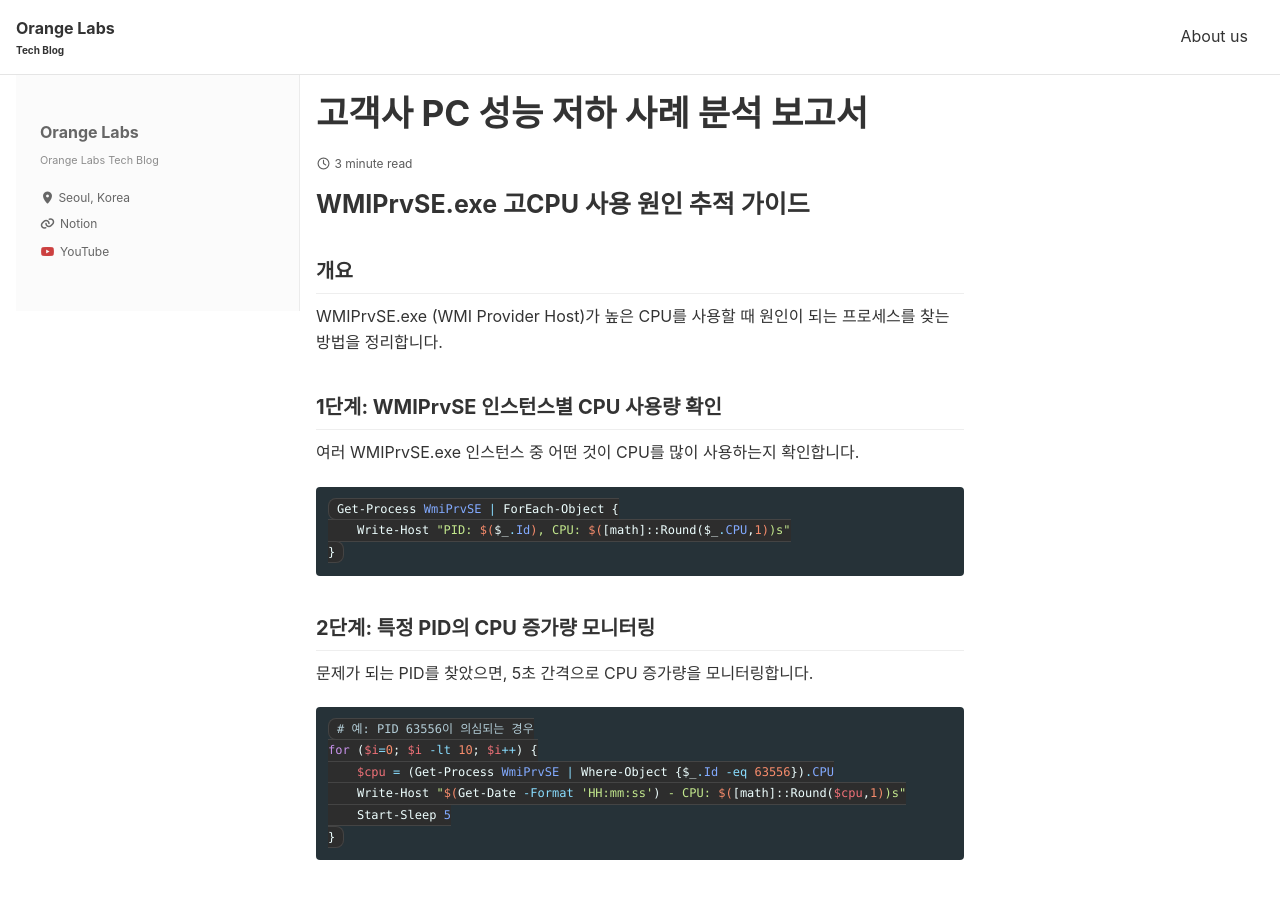
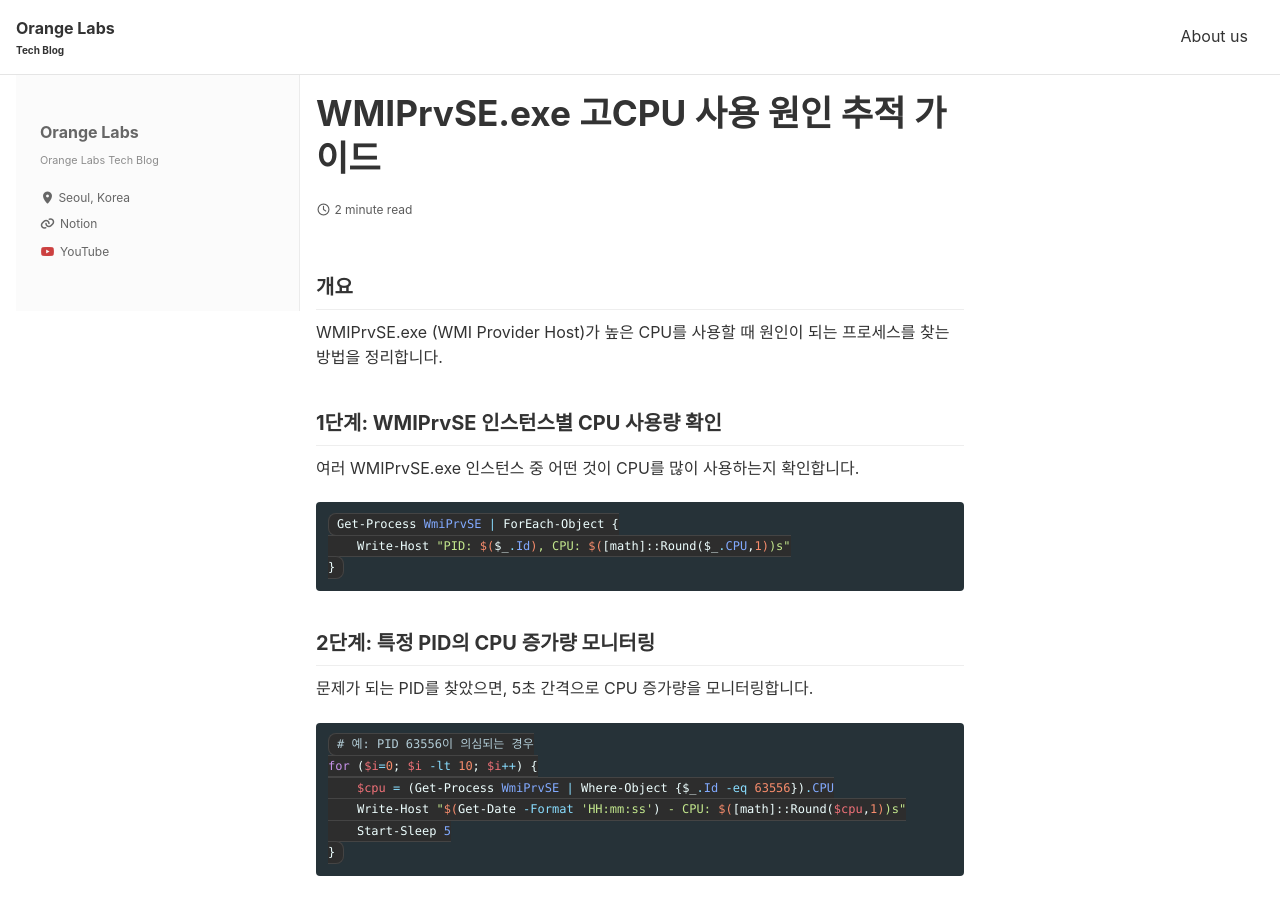
Before and after one commit to o5l3/blogs, a Jekyll site: the page built from _posts/2026-01-24-WMIPrvSE-High-CPU-Troubleshooting.md, in a window 1280 px wide and 900 px high. Built offline with Jekyll 4.4.1, drawn with Linux system fonts in a browser that asks for light colours; cached includes are drawn as plain includes.

Commit message:
OR-649 WMIPrvSE.exe 고CPU 사용 원인 추적 가이드

```diff
--- a/_posts/2026-01-24-WMIPrvSE-High-CPU-Troubleshooting.md
+++ b/_posts/2026-01-24-WMIPrvSE-High-CPU-Troubleshooting.md
@@ -1,5 +1,5 @@
 ---
-title: "고객사 PC 성능 저하 사례 분석 보고서"
+title: "WMIPrvSE.exe 고CPU 사용 원인 추적 가이드"
 date: 2026-01-24T22:11:00+09:00
 categories: [Analysis,Development]
 tags: [Windows,WMIPrvSE.exe]
@@ -10,8 +10,6 @@ comments: true
 share: true
 related: true
 ---
-
-# WMIPrvSE.exe 고CPU 사용 원인 추적 가이드
 
 ## 개요
 
```
